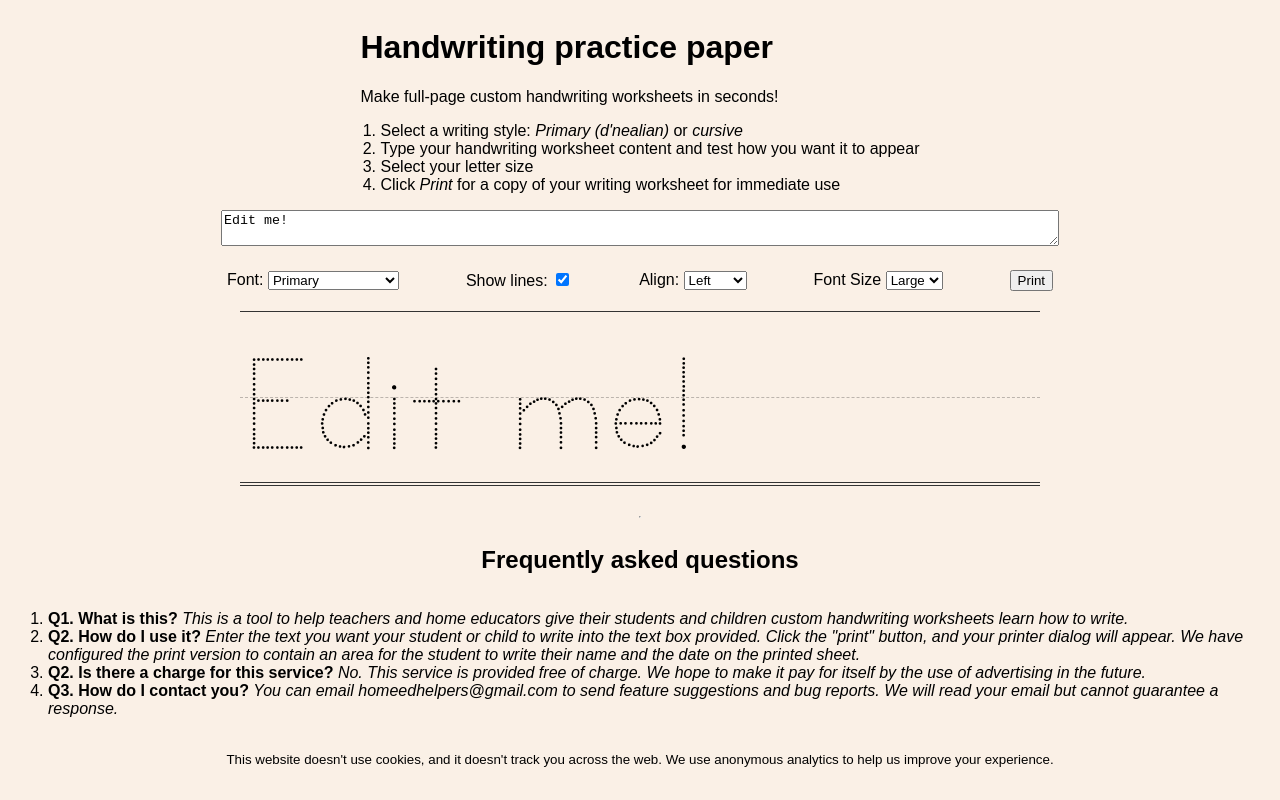
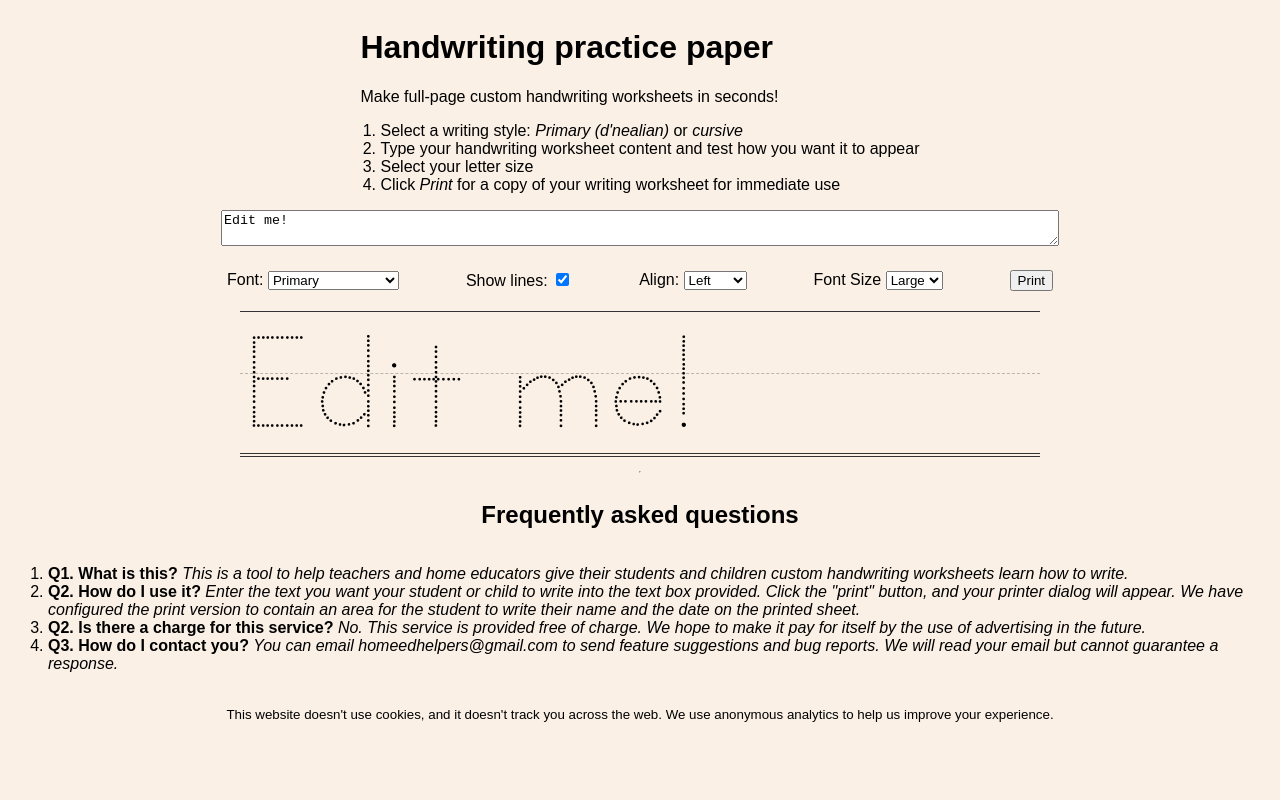
Before and after one commit to warrickhill/home-ed-helper, a plain HTML site: page handwriting-practice-paper/index.html in a window 1280 px wide. Drawn offline with nearby package versions, Linux system fonts and the light colour scheme.

Commit message:
better lines

```diff
--- a/handwriting-practice-paper/stylesheet.css
+++ b/handwriting-practice-paper/stylesheet.css
@@ -92,7 +92,7 @@ body {
     line-height: 1.2;
 }
 #printarea p.large {
-    line-height: 1.3;
+    line-height: 1;
 }
 #printarea .small span:nth-child(3n + 2) {
     border-top-style: dashed;
@@ -106,11 +106,11 @@ body {
 #printarea .large span:nth-child(3n + 2) {
     border-top-style: dashed;
     border-top-color: rgba(0, 0, 0, .25);
-    margin-top: calc(5.45em - 2px);
+    margin-top: calc(3.95em - 2px);
 }
 #printarea .large span:nth-child(3n + 3) {
     border-top-color: #333333;
-    margin-top: calc(5.45em - 3px);
+    margin-top: calc(5.15em - 3px);
 }
 #instructions {
     padding-inline-start: 20px;
```
